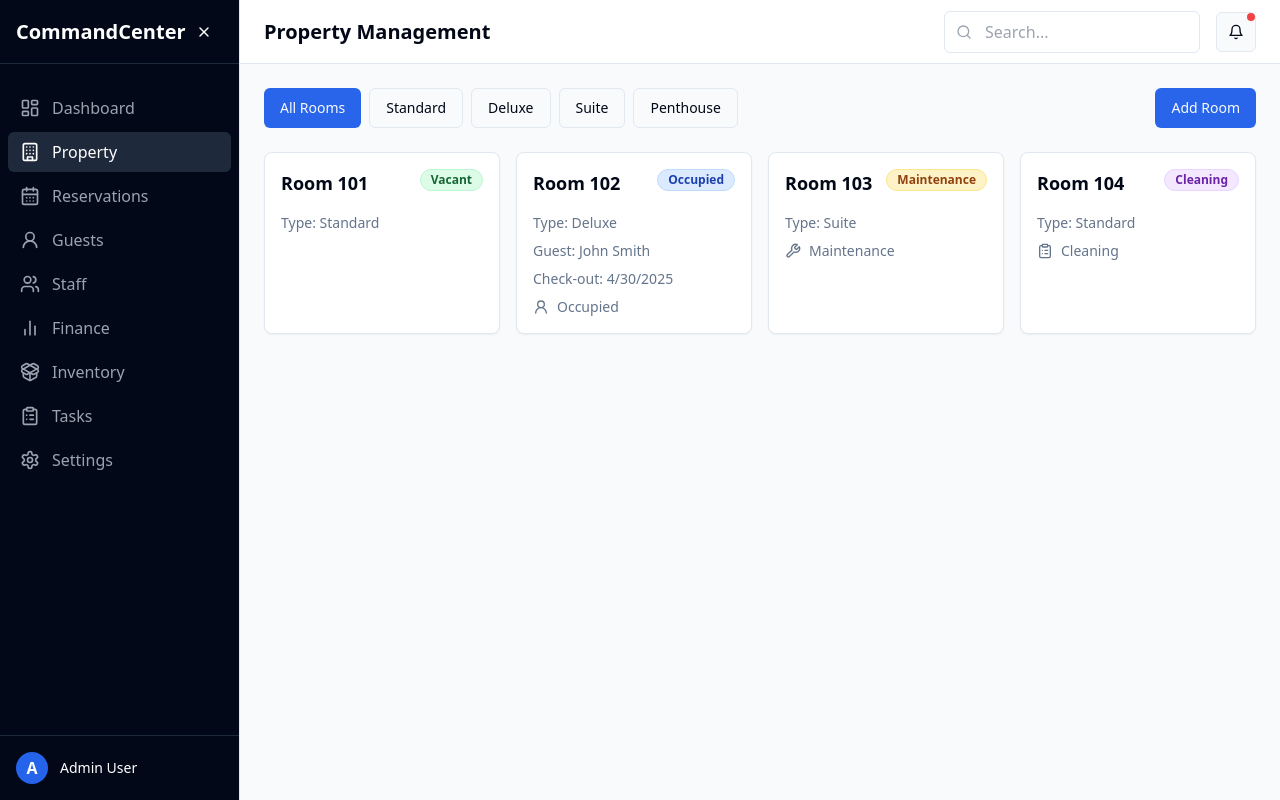
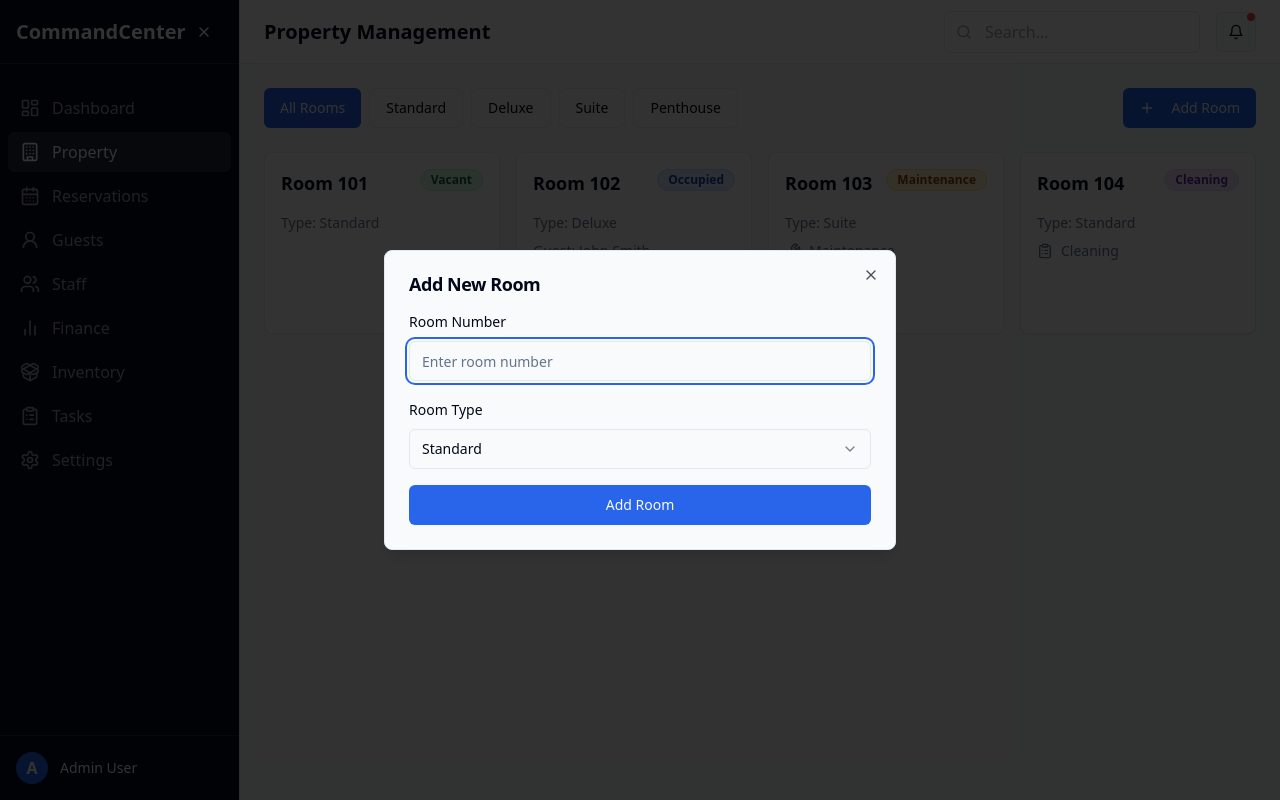
Before and after one commit to dhruva8214/admin_management, a React (Vite) app: page /property in a window 1280 px wide. Both pictures are taken after a click on the button "Add Room". Built offline with nearby package versions, Linux system fonts and the light colour scheme.

Commit message:
Add "Add Room" button functionality
Implement the "Add Room" button in the Property page.

```diff
--- /dev/null
+++ b/src/components/property/AddRoomDialog.tsx
@@ -0,0 +1,88 @@
+
+import { useState } from "react";
+import {
+  Dialog,
+  DialogContent,
+  DialogHeader,
+  DialogTitle,
+  DialogFooter,
+} from "@/components/ui/dialog";
+import { Button } from "@/components/ui/button";
+import { Input } from "@/components/ui/input";
+import {
+  Select,
+  SelectContent,
+  SelectItem,
+  SelectTrigger,
+  SelectValue,
+} from "@/components/ui/select";
+
+interface AddRoomDialogProps {
+  open: boolean;
+  onOpenChange: (open: boolean) => void;
+  onAddRoom: (room: {
+    number: string;
+    type: string;
+    status: 'vacant' | 'occupied' | 'maintenance' | 'cleaning';
+  }) => void;
+}
+
+export function AddRoomDialog({ open, onOpenChange, onAddRoom }: AddRoomDialogProps) {
+  const [roomNumber, setRoomNumber] = useState('');
+  const [roomType, setRoomType] = useState('Standard');
+
+  const handleSubmit = (e: React.FormEvent) => {
+    e.preventDefault();
+    onAddRoom({
+      number: roomNumber,
+      type: roomType,
+      status: 'vacant'
+    });
+    setRoomNumber('');
+    setRoomType('Standard');
+    onOpenChange(false);
+  };
+
+  return (
+    <Dialog open={open} onOpenChange={onOpenChange}>
+      <DialogContent>
+        <DialogHeader>
+          <DialogTitle>Add New Room</DialogTitle>
+        </DialogHeader>
+        <form onSubmit={handleSubmit} className="space-y-4">
+          <div className="space-y-2">
+            <label htmlFor="roomNumber" className="text-sm font-medium leading-none peer-disabled:cursor-not-allowed peer-disabled:opacity-70">
+              Room Number
+            </label>
+            <Input
+              id="roomNumber"
+              required
+              value={roomNumber}
+              onChange={(e) => setRoomNumber(e.target.value)}
+              placeholder="Enter room number"
+            />
+          </div>
+          <div className="space-y-2">
+            <label htmlFor="roomType" className="text-sm font-medium leading-none peer-disabled:cursor-not-allowed peer-disabled:opacity-70">
+              Room Type
+            </label>
+            <Select value={roomType} onValueChange={setRoomType}>
+              <SelectTrigger>
+                <SelectValue placeholder="Select room type" />
+              </SelectTrigger>
+              <SelectContent>
+                <SelectItem value="Standard">Standard</SelectItem>
+                <SelectItem value="Deluxe">Deluxe</SelectItem>
+                <SelectItem value="Suite">Suite</SelectItem>
+                <SelectItem value="Penthouse">Penthouse</SelectItem>
+              </SelectContent>
+            </Select>
+          </div>
+          <DialogFooter>
+            <Button type="submit" className="w-full">Add Room</Button>
+          </DialogFooter>
+        </form>
+      </DialogContent>
+    </Dialog>
+  );
+}
--- a/src/pages/Property.tsx
+++ b/src/pages/Property.tsx
@@ -1,11 +1,11 @@
-
 import MainLayout from "@/components/layout/MainLayout";
 import { useState } from "react";
 import { Button } from "@/components/ui/button";
 import { Card, CardContent } from "@/components/ui/card";
 import { Badge } from "@/components/ui/badge";
-import { Wrench, ClipboardList, UserRound } from "lucide-react";
+import { Wrench, ClipboardList, UserRound, Plus } from "lucide-react";
 import { cn } from "@/lib/utils";
+import { AddRoomDialog } from "@/components/property/AddRoomDialog";
 
 interface Room {
   id: string;
@@ -38,10 +38,25 @@ const statusIcons = {
 
 export default function Property() {
   const [selectedType, setSelectedType] = useState<string>('all');
+  const [rooms, setRooms] = useState<Room[]>([
+    { id: '101', number: '101', type: 'Standard', status: 'vacant' },
+    { id: '102', number: '102', type: 'Deluxe', status: 'occupied', guest: 'John Smith', checkOut: '2025-04-30' },
+    { id: '103', number: '103', type: 'Suite', status: 'maintenance' },
+    { id: '104', number: '104', type: 'Standard', status: 'cleaning' },
+  ]);
+  const [isAddRoomOpen, setIsAddRoomOpen] = useState(false);
 
   const filteredRooms = selectedType === 'all'
     ? rooms
     : rooms.filter(room => room.type === selectedType);
+
+  const handleAddRoom = (newRoom: { number: string; type: string; status: 'vacant' | 'occupied' | 'maintenance' | 'cleaning' }) => {
+    const room: Room = {
+      id: String(Date.now()),
+      ...newRoom
+    };
+    setRooms(prevRooms => [...prevRooms, room]);
+  };
 
   return (
     <MainLayout title="Property Management">
@@ -64,7 +79,10 @@ export default function Property() {
               </Button>
             ))}
           </div>
-          <Button>Add Room</Button>
+          <Button onClick={() => setIsAddRoomOpen(true)} className="bg-blue-600 hover:bg-blue-700">
+            <Plus className="mr-2 h-4 w-4" />
+            Add Room
+          </Button>
         </div>
 
         <div className="grid grid-cols-1 md:grid-cols-2 lg:grid-cols-3 xl:grid-cols-4 gap-4">
@@ -103,6 +121,12 @@ export default function Property() {
             );
           })}
         </div>
+
+        <AddRoomDialog
+          open={isAddRoomOpen}
+          onOpenChange={setIsAddRoomOpen}
+          onAddRoom={handleAddRoom}
+        />
       </div>
     </MainLayout>
   );
```
